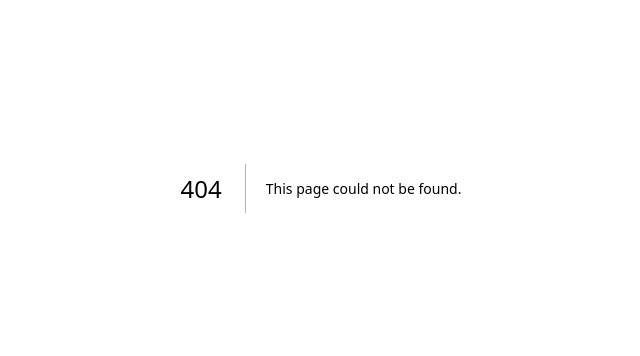
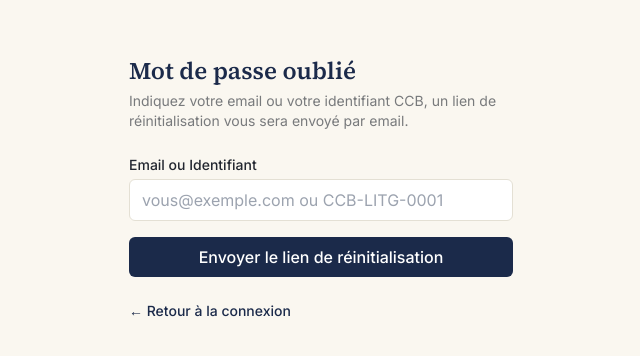
Before and after one commit to Mawouegnigan/ccb-platform, a Next.js app in the folder web/: page /mot-de-passe-oublie in a window 1280 px wide. Before the commit this address had no page. Shown: the part 212-568 px from the top of the page, without its empty margins (319-959 px from the left). Built offline with nearby package versions, Linux system fonts and the light colour scheme; no server answers.

Commit message:
feat: mot de passe oublié (SMTP Gmail, flux PKCE)

```diff
--- /dev/null
+++ b/web/src/app/auth/callback/route.ts
@@ -0,0 +1,21 @@
+import { NextResponse } from "next/server";
+import { createClient } from "@/lib/supabase/server";
+
+export async function GET(request: Request) {
+  const { searchParams, origin } = new URL(request.url);
+  const code = searchParams.get("code");
+  const next = searchParams.get("next") ?? "/dashboard";
+
+  if (code) {
+    const supabase = await createClient();
+    const { error } = await supabase.auth.exchangeCodeForSession(code);
+
+    if (!error) {
+      return NextResponse.redirect(`${origin}${next}`);
+    }
+  }
+
+  // Code manquant ou invalide/expiré : retour à la connexion avec un
+  // message générique plutôt qu'une page d'erreur brute.
+  return NextResponse.redirect(`${origin}/login?erreur=lien_invalide`);
+}
--- a/web/src/app/login/page.tsx
+++ b/web/src/app/login/page.tsx
@@ -1,17 +1,30 @@
 "use client";
 
-import { useState } from "react";
-import { useRouter } from "next/navigation";
+import { Suspense, useState } from "react";
+import { useRouter, useSearchParams } from "next/navigation";
 import Link from "next/link";
 import { createClient } from "@/lib/supabase/client";
 import PasswordInput from "@/components/PasswordInput";
 
 export default function LoginPage() {
+  return (
+    <Suspense fallback={null}>
+      <LoginForm />
+    </Suspense>
+  );
+}
+
+function LoginForm() {
   const router = useRouter();
+  const searchParams = useSearchParams();
   const supabase = createClient();
   const [login, setLogin] = useState("");
   const [password, setPassword] = useState("");
-  const [error, setError] = useState<string | null>(null);
+  const [error, setError] = useState<string | null>(
+    searchParams.get("erreur") === "lien_invalide"
+      ? "Ce lien de réinitialisation est invalide ou a expiré. Merci de refaire une demande."
+      : null
+  );
   const [loading, setLoading] = useState(false);
 
   async function handleSubmit(e: React.FormEvent) {
@@ -82,9 +95,14 @@ export default function LoginPage() {
           </div>
 
           <div>
-            <label htmlFor="password" className="block text-sm font-medium text-ink mb-1">
-              Mot de passe
-            </label>
+            <div className="flex items-center justify-between mb-1">
+              <label htmlFor="password" className="block text-sm font-medium text-ink">
+                Mot de passe
+              </label>
+              <Link href="/mot-de-passe-oublie" className="text-xs text-navy hover:underline">
+                Mot de passe oublié ?
+              </Link>
+            </div>
             <PasswordInput
               required
               value={password}
--- /dev/null
+++ b/web/src/app/mot-de-passe-oublie/page.tsx
@@ -0,0 +1,103 @@
+"use client";
+
+import { useState } from "react";
+import Link from "next/link";
+import { createClient } from "@/lib/supabase/client";
+
+export default function MotDePasseOubliePage() {
+  const supabase = createClient();
+  const [login, setLogin] = useState("");
+  const [loading, setLoading] = useState(false);
+  const [envoye, setEnvoye] = useState(false);
+
+  async function handleSubmit(e: React.FormEvent) {
+    e.preventDefault();
+    setLoading(true);
+
+    // Même logique de résolution que /login : identifiant CCB -> email.
+    // En cas d'échec de résolution, on tente quand même avec la saisie
+    // brute — resetPasswordForEmail ne révèle jamais si l'email existe,
+    // donc aucune fuite d'information possible dans les deux cas.
+    let resolvedEmail = login.trim();
+    try {
+      const res = await fetch("/api/resolve-login", {
+        method: "POST",
+        headers: { "Content-Type": "application/json" },
+        body: JSON.stringify({ login: resolvedEmail }),
+      });
+      if (res.ok) {
+        const data = await res.json();
+        resolvedEmail = data.email;
+      }
+    } catch {
+      // Échec réseau sur la résolution : on continue avec la saisie brute.
+    }
+
+    await supabase.auth.resetPasswordForEmail(resolvedEmail, {
+      redirectTo: `${window.location.origin}/auth/callback?next=/reinitialiser-mot-de-passe`,
+    });
+
+    setLoading(false);
+    // Toujours le même message, que l'email/identifiant existe ou non.
+    setEnvoye(true);
+  }
+
+  return (
+    <main className="min-h-screen flex items-center justify-center bg-parchment px-6">
+      <div className="w-full max-w-sm">
+        <h1 className="font-display text-2xl text-navy font-semibold mb-1">
+          Mot de passe oublié
+        </h1>
+
+        {envoye ? (
+          <>
+            <p className="text-sm text-ink/70 mt-4">
+              Si un compte correspond à cette adresse ou cet identifiant, un
+              email contenant un lien de réinitialisation vient de lui être
+              envoyé. Pensez à vérifier vos spams.
+            </p>
+            <Link href="/login" className="inline-block mt-6 text-sm text-navy hover:underline font-medium">
+              ← Retour à la connexion
+            </Link>
+          </>
+        ) : (
+          <>
+            <p className="text-sm text-ink/60 mb-6">
+              Indiquez votre email ou votre identifiant CCB, un lien de
+              réinitialisation vous sera envoyé par email.
+            </p>
+
+            <form onSubmit={handleSubmit} className="space-y-4">
+              <div>
+                <label htmlFor="login" className="block text-sm font-medium text-ink mb-1">
+                  Email ou Identifiant
+                </label>
+                <input
+                  id="login"
+                  type="text"
+                  required
+                  value={login}
+                  onChange={(e) => setLogin(e.target.value)}
+                  placeholder="vous@exemple.com ou CCB-LITG-0001"
+                  className="w-full rounded border border-line px-3 py-2 bg-white"
+                />
+              </div>
+
+              <button
+                type="submit"
+                disabled={loading}
+                className="w-full rounded bg-navy text-white font-medium py-2 hover:bg-navy-light transition-colors disabled:opacity-60"
+              >
+                {loading ? "Envoi…" : "Envoyer le lien de réinitialisation"}
+              </button>
+            </form>
+
+            <Link href="/login" className="inline-block mt-6 text-sm text-navy hover:underline font-medium">
+              ← Retour à la connexion
+            </Link>
+          </>
+        )}
+      </div>
+    </main>
+  );
+}
--- /dev/null
+++ b/web/src/app/reinitialiser-mot-de-passe/page.tsx
@@ -0,0 +1,107 @@
+"use client";
+
+import { useState } from "react";
+import { useRouter } from "next/navigation";
+import { createClient } from "@/lib/supabase/client";
+import PasswordInput from "@/components/PasswordInput";
+
+export default function ReinitialiserMotDePassePage() {
+  const router = useRouter();
+  const supabase = createClient();
+
+  const [password, setPassword] = useState("");
+  const [confirmPassword, setConfirmPassword] = useState("");
+  const [error, setError] = useState<string | null>(null);
+  const [loading, setLoading] = useState(false);
+  const [succes, setSucces] = useState(false);
+
+  async function handleSubmit(e: React.FormEvent) {
+    e.preventDefault();
+    setError(null);
+
+    if (password !== confirmPassword) {
+      setError("Les deux mots de passe ne correspondent pas.");
+      return;
+    }
+
+    setLoading(true);
+    const { error } = await supabase.auth.updateUser({ password });
+    setLoading(false);
+
+    if (error) {
+      setError(
+        "Impossible de mettre à jour le mot de passe. Le lien a peut-être expiré — refaites une demande depuis « Mot de passe oublié »."
+      );
+      return;
+    }
+
+    setSucces(true);
+    setTimeout(() => {
+      router.push("/login");
+    }, 2000);
+  }
+
+  if (succes) {
+    return (
+      <main className="min-h-screen flex items-center justify-center bg-parchment px-6">
+        <div className="w-full max-w-sm text-center">
+          <h1 className="font-display text-2xl text-navy font-semibold mb-2">
+            Mot de passe mis à jour
+          </h1>
+          <p className="text-sm text-ink/70">Redirection vers la connexion…</p>
+        </div>
+      </main>
+    );
+  }
+
+  return (
+    <main className="min-h-screen flex items-center justify-center bg-parchment px-6">
+      <div className="w-full max-w-sm">
+        <h1 className="font-display text-2xl text-navy font-semibold mb-1">
+          Nouveau mot de passe
+        </h1>
+        <p className="text-sm text-ink/60 mb-6">
+          Choisissez un nouveau mot de passe pour votre compte.
+        </p>
+
+        <form onSubmit={handleSubmit} className="space-y-4">
+          <div>
+            <label className="block text-sm font-medium text-ink mb-1">
+              Nouveau mot de passe
+            </label>
+            <PasswordInput
+              required
+              minLength={8}
+              value={password}
+              onChange={setPassword}
+              className="w-full rounded border border-line px-3 py-2 bg-white"
+            />
+          </div>
+
+          <div>
+            <label className="block text-sm font-medium text-ink mb-1">
+              Confirmer le mot de passe
+            </label>
+            <PasswordInput
+              required
+              minLength={8}
+              value={confirmPassword}
+              onChange={setConfirmPassword}
+              className="w-full rounded border border-line px-3 py-2 bg-white"
+            />
+          </div>
+
+          {error && <p className="text-sm text-red-700">{error}</p>}
+
+          <button
+            type="submit"
+            disabled={loading}
+            className="w-full rounded bg-navy text-white font-medium py-2 hover:bg-navy-light transition-colors disabled:opacity-60"
+          >
+            {loading ? "Enregistrement…" : "Enregistrer le nouveau mot de passe"}
+          </button>
+        </form>
+      </div>
+    </main>
+  );
+}
```
Also changed, not shown: 2 other files (tests, documents, lock files or other folders).
